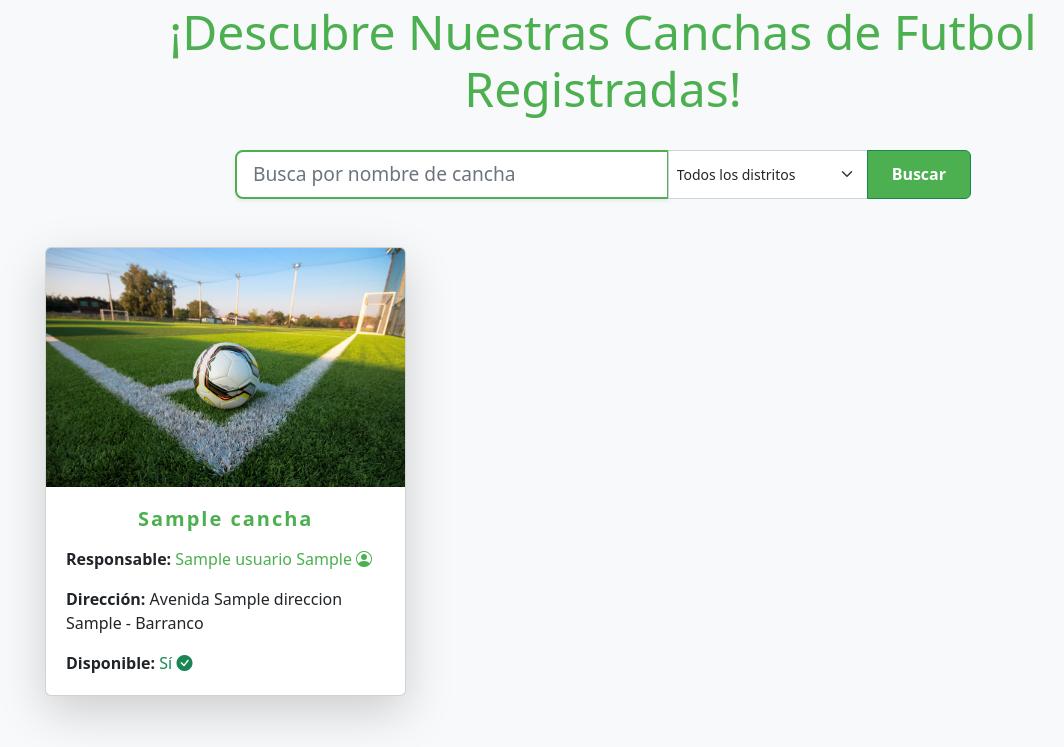
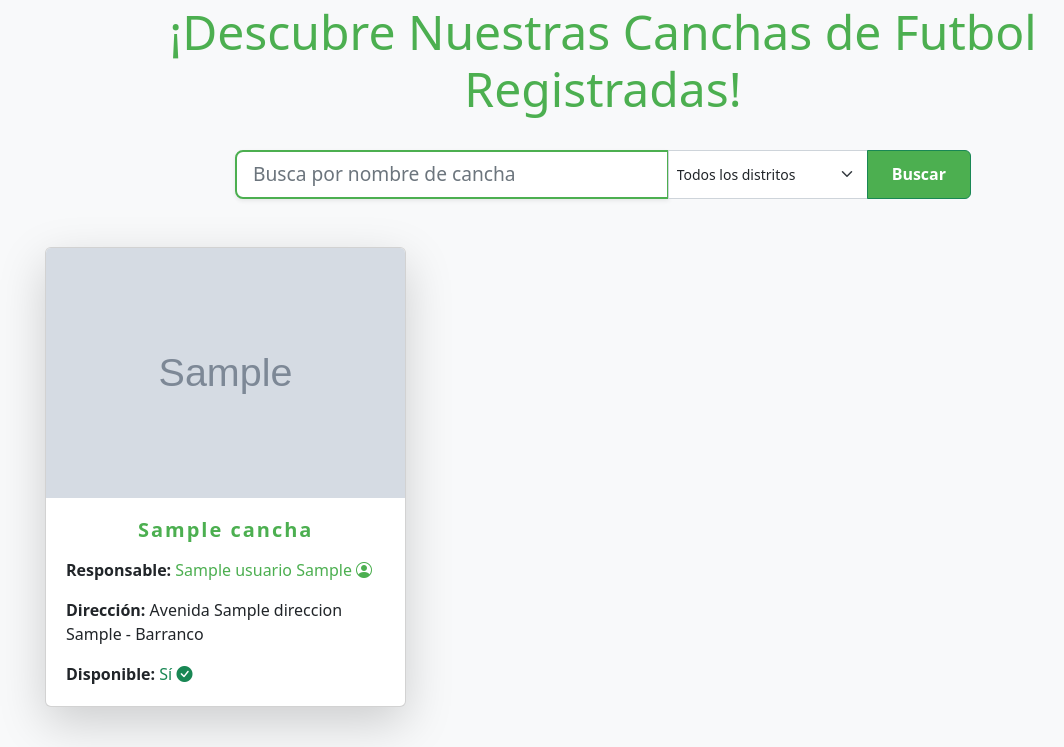
Before and after one commit to iriarteMirko/proyecto-is2, a Django app: page / in a window 1280 px wide. Shown: the part 497-1244 px from the top of the page, without its empty margins (37-1101 px from the left). Run offline with Django 5.2, Linux system fonts and the light colour scheme; tables that the repository leaves empty hold one stand-in row (values such as "Sample post"); grey boxes marked "Sample" are stand-in pictures.

Commit message:
Update cancha imagen

```diff
--- a/apps/cancha/serializer.py
+++ b/apps/cancha/serializer.py
@@ -4,5 +4,5 @@ from .models import Cancha
 class CanchaSerializer(serializers.ModelSerializer):
     class Meta:
         model = Cancha
-        fields = ['id', 'nombre', 'fecha_creacion', 'ultima_modificacion', 'responsable']
-        read_only_fields = ['disponibilidad', 'fecha_creacion', 'ultima_modificacion']
+        fields = ['id', 'nombre', 'fecha_creacion', 'ultima_modificacion', 'responsable', 'imagen', 'slug']
+        read_only_fields = ['disponibilidad', 'fecha_creacion', 'ultima_modificacion', 'slug']
--- a/templates/usuario/editar_perfil/cambiar_imagen.html
+++ b/templates/usuario/editar_perfil/cambiar_imagen.html
@@ -1,8 +1,10 @@
+{% load static %}
+
 <form method="POST" action="{% url 'cambiar_imagen' %}" enctype="multipart/form-data">
     {% csrf_token %}
     <div class="d-flex align-items-center justify-content-between mb-3">
         <div class="d-flex align-items-center">
-            <img id="profileImagePreview" src="{% if user.imagen %}{{ user.imagen.url }}{% else %}https://imgur.com/CuXg45K.jpg{% endif %}"
+            <img id="profileImagePreview" src="{% if user.imagen %}{{ user.imagen.url }}{% else %}{% static 'images/default-avatar.jpg' %}{% endif %}"
                 alt="Imagen de perfil" class="rounded-circle shadow-sm"
                 style="width: 150px; height: 150px; object-fit: cover;">
         </div>
--- a/templates/usuario/inicio/bloque_cancha.html
+++ b/templates/usuario/inicio/bloque_cancha.html
@@ -12,12 +12,18 @@
         text-decoration: none;
         color: inherit;
     }
+    .card-img-top {
+        height: 250px;
+        object-fit: cover;
+        width: 100%;
+    }
 </style>
 
 <div class="col-md-4">
     <a href="{% url 'detalle_cancha' cancha.id cancha.slug %}" class="card-link">
         <div class="card shadow-lg">
-            <img src="{% static 'images/cancha-banner.jpg' %}" class="card-img-top" alt="Cancha {{ cancha.nombre }}">
+            <img src="{% if cancha.imagen %}{{ cancha.imagen.url }}{% else %}{% static 'images/default-cancha.jpg' %}{% endif %}"
+                class="card-img-top" alt="Cancha {{ cancha.nombre }}">
             <div class="card-body">
                 <h5 class="card-title text-center mb-3" style="font-weight: 900; letter-spacing: 2px; color: #4CAF50;">{{ cancha.nombre }}</h5>
                 <p class="card-text">
--- a/templates/usuario/perfil/left_bar.html
+++ b/templates/usuario/perfil/left_bar.html
@@ -1,8 +1,11 @@
+{% load static %}
+
 <div class="col-md-3">
     <div class="card shadow-lg p-4" style="border-radius: 15px; background-color: #f5f5f5;">
         <div class="text-center">
             <a class="d-flex justify-content-center align-items-center overflow-hidden rounded-circle mx-auto mb-3"
-                style="width: 150px; height: 150px; background-size: cover; background-position: center; background-image: url({% if user.imagen %} {{ user.imagen.url }} {% else %} 'https://imgur.com/CuXg45K.jpg' {% endif %});"
+                style="width: 150px; height: 150px; background-size: cover; background-position: center; background-image:
+                url({% if user.imagen %}{{ user.imagen.url }}{% else %}{% static 'images/default-avatar.jpg' %}{% endif %});"
                 aria-label="Imagen de perfil"></a>
             <h4 style="font-weight: bold; color: #F1C40F;">{{ user.nombre }} {{ user.apellidos }}</h4>
             {% if user.is_staff %}
```
Also changed, not shown: static/images/default-avatar.jpg (added), static/images/default-cancha.jpg (renamed from static/images/cancha-banner.jpg).
